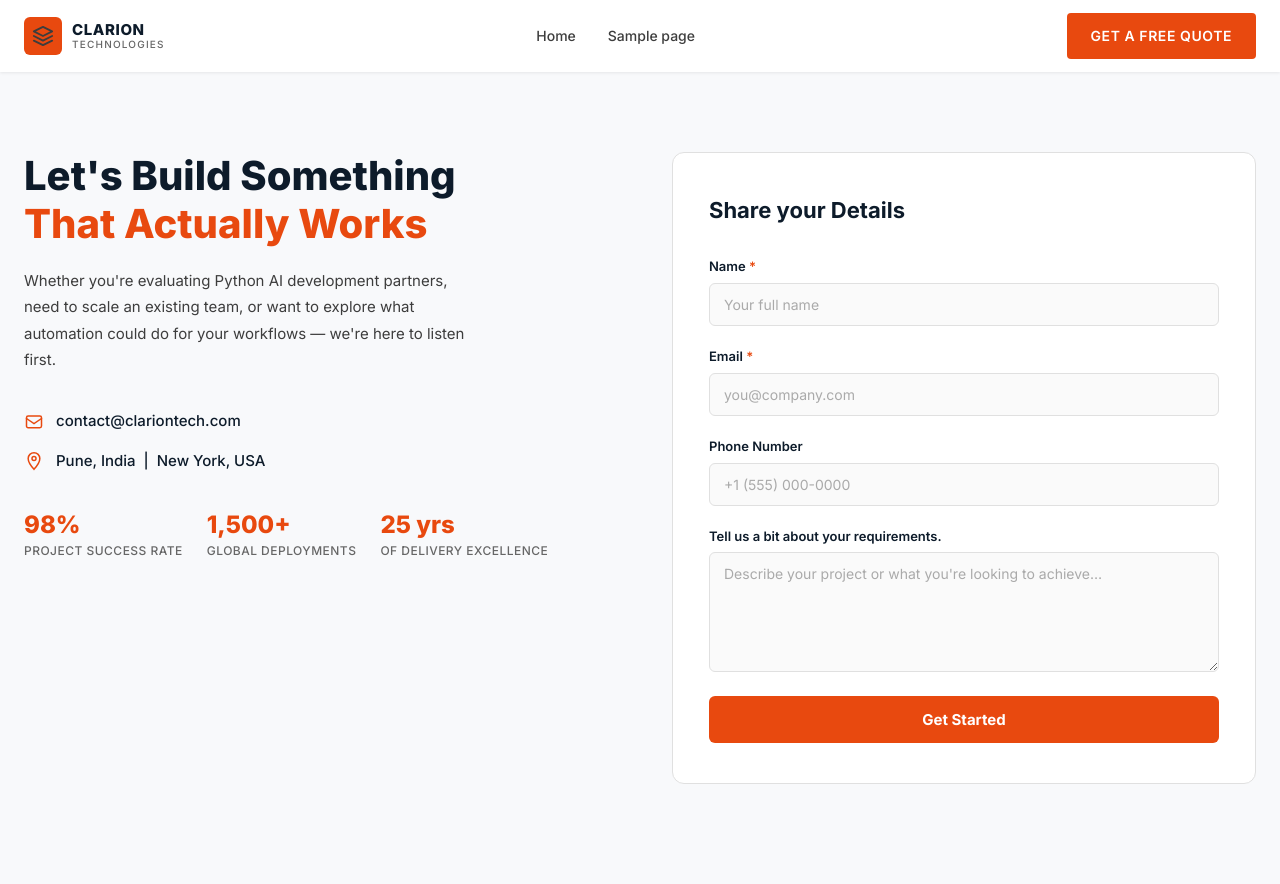
After one commit to Prasad-kulkarni24/ClarionTechWP, a WordPress theme: template wp-content/themes/clariontech/page-contact.php in a window 1280 px wide. The commit adds this page. Run offline with PHP 8.4 and a stand-in for WordPress, Linux system fonts and the light colour scheme; the site name, menu and one post (Sample post) are stand-ins, and other content is empty; some libraries are stand-ins or nearby versions.

Commit message:
Add Contact page template and CSS (11th fold)

```diff
--- /dev/null
+++ b/wp-content/themes/clariontech/page-contact.php
@@ -0,0 +1,137 @@
+<?php
+/**
+ * Template Name: Contact Page
+ */
+get_header();
+?>
+
+<main id="main-content" role="main">
+<section class="contact-page-section">
+    <div class="container">
+        <div class="contact-page-inner">
+
+            <!-- Left: Info -->
+            <div class="contact-info-col">
+                <h1 class="contact-info-heading">Let's Build Something<br><span class="contact-info-highlight">That Actually Works</span></h1>
+                <p class="contact-info-body">Whether you're evaluating Python AI development partners, need to scale an existing team, or want to explore what automation could do for your workflows — we're here to listen first.</p>
+
+                <ul class="contact-detail-list">
+                    <li class="contact-detail-item">
+                        <span class="contact-detail-icon">
+                            <svg width="20" height="20" viewBox="0 0 20 20" fill="none" xmlns="http://www.w3.org/2000/svg">
+                                <path d="M2.5 6.667C2.5 5.747 3.247 5 4.167 5h11.666C16.753 5 17.5 5.747 17.5 6.667v8.333c0 .92-.747 1.667-1.667 1.667H4.167C3.247 16.667 2.5 15.92 2.5 15V6.667z" stroke="#E8490F" stroke-width="1.5"/>
+                                <path d="M2.5 7.5l7.5 5 7.5-5" stroke="#E8490F" stroke-width="1.5" stroke-linecap="round"/>
+                            </svg>
+                        </span>
+                        <span>contact@clariontech.com</span>
+                    </li>
+                    <li class="contact-detail-item">
+                        <span class="contact-detail-icon">
+                            <svg width="20" height="20" viewBox="0 0 20 20" fill="none" xmlns="http://www.w3.org/2000/svg">
+                                <path d="M10 1.667A5.833 5.833 0 0 0 4.167 7.5c0 4.375 5.833 10.833 5.833 10.833S15.833 11.875 15.833 7.5A5.833 5.833 0 0 0 10 1.667z" stroke="#E8490F" stroke-width="1.5"/>
+                                <circle cx="10" cy="7.5" r="2" stroke="#E8490F" stroke-width="1.5"/>
+                            </svg>
+                        </span>
+                        <span>Pune, India &nbsp;|&nbsp; New York, USA</span>
+                    </li>
+                </ul>
+
+                <div class="contact-trust-badges">
+                    <div class="contact-badge">
+                        <span class="contact-badge-number">98%</span>
+                        <span class="contact-badge-label">project success rate</span>
+                    </div>
+                    <div class="contact-badge">
+                        <span class="contact-badge-number">1,500+</span>
+                        <span class="contact-badge-label">global deployments</span>
+                    </div>
+                    <div class="contact-badge">
+                        <span class="contact-badge-number">25 yrs</span>
+                        <span class="contact-badge-label">of delivery excellence</span>
+                    </div>
+                </div>
+            </div>
+
+            <!-- Right: Form -->
+            <div class="contact-form-col">
+                <div class="contact-form-card">
+                    <h2 class="contact-form-title">Share your Details</h2>
+
+                    <div id="contact-form-msg" class="contact-form-feedback" aria-live="polite" hidden></div>
+
+                    <form id="contact-page-form" class="contact-page-form" novalidate>
+                        <?php wp_nonce_field( 'clariontech_nonce', 'nonce' ); ?>
+
+                        <div class="cpf-field">
+                            <label class="cpf-label" for="cpf-name">Name <span aria-hidden="true">*</span></label>
+                            <input class="cpf-input" type="text" id="cpf-name" name="ct_name" placeholder="Your full name" required autocomplete="name">
+                        </div>
+
+                        <div class="cpf-field">
+                            <label class="cpf-label" for="cpf-email">Email <span aria-hidden="true">*</span></label>
+                            <input class="cpf-input" type="email" id="cpf-email" name="ct_email" placeholder="you@company.com" required autocomplete="email">
+                        </div>
+
+                        <div class="cpf-field">
+                            <label class="cpf-label" for="cpf-phone">Phone Number</label>
+                            <input class="cpf-input" type="tel" id="cpf-phone" name="ct_phone" placeholder="+1 (555) 000-0000" autocomplete="tel">
+                        </div>
+
+                        <div class="cpf-field">
+                            <label class="cpf-label" for="cpf-message">Tell us a bit about your requirements.</label>
+                            <textarea class="cpf-input cpf-textarea" id="cpf-message" name="ct_message" rows="5" placeholder="Describe your project or what you're looking to achieve…"></textarea>
+                        </div>
+
+                        <button type="submit" class="cpf-submit">Get Started</button>
+                    </form>
+                </div>
+            </div>
+
+        </div>
+    </div>
+</section>
+</main>
+
+<script>
+(function () {
+    var form = document.getElementById('contact-page-form');
+    var msg  = document.getElementById('contact-form-msg');
+    if (!form) return;
+
+    form.addEventListener('submit', function (e) {
+        e.preventDefault();
+        var btn = form.querySelector('.cpf-submit');
+        btn.disabled = true;
+        btn.textContent = 'Sending…';
+
+        var data = new FormData(form);
+        data.append('action', 'clariontech_contact');
+
+        fetch(ClarionTech.ajaxUrl, { method: 'POST', body: data })
+            .then(function (r) { return r.json(); })
+            .then(function (res) {
+                msg.hidden = false;
+                if (res.success) {
+                    msg.className = 'contact-form-feedback contact-form-feedback--success';
+                    msg.textContent = res.data.message;
+                    form.reset();
+                    btn.textContent = 'Sent!';
+                } else {
+                    msg.className = 'contact-form-feedback contact-form-feedback--error';
+                    msg.textContent = res.data.message;
+                    btn.disabled = false;
+                    btn.textContent = 'Get Started';
+                }
+            })
+            .catch(function () {
+                msg.hidden = false;
+                msg.className = 'contact-form-feedback contact-form-feedback--error';
+                msg.textContent = 'Something went wrong. Please try again.';
+                btn.disabled = false;
+                btn.textContent = 'Get Started';
+            });
+    });
+}());
+</script>
+
+<?php get_footer(); ?>
--- a/wp-content/themes/clariontech/style.css
+++ b/wp-content/themes/clariontech/style.css
@@ -2263,3 +2263,232 @@ input, textarea, select, button {
         padding: 12px 16px 20px;
     }
 }
+
+/* ============================================================
+   Contact Page
+   ============================================================ */
+
+.contact-page-section {
+    padding: 80px 0 100px;
+    background: #F8F9FB;
+}
+
+.contact-page-inner {
+    display: grid;
+    grid-template-columns: 1fr 1fr;
+    gap: 64px;
+    align-items: start;
+}
+
+/* ── Left col ── */
+.contact-info-heading {
+    font-size: clamp(28px, 3.5vw, 40px);
+    font-weight: 800;
+    color: var(--color-dark-navy);
+    line-height: 1.2;
+    margin: 0 0 20px;
+}
+
+.contact-info-highlight {
+    color: var(--color-orange);
+}
+
+.contact-info-body {
+    font-size: 15px;
+    line-height: 1.75;
+    color: var(--color-text-body);
+    margin: 0 0 36px;
+    max-width: 460px;
+}
+
+.contact-detail-list {
+    list-style: none;
+    padding: 0;
+    margin: 0 0 40px;
+    display: flex;
+    flex-direction: column;
+    gap: 16px;
+}
+
+.contact-detail-item {
+    display: flex;
+    align-items: center;
+    gap: 12px;
+    font-size: 15px;
+    color: var(--color-dark-navy);
+    font-weight: 500;
+}
+
+.contact-detail-icon {
+    display: flex;
+    align-items: center;
+    justify-content: center;
+    flex-shrink: 0;
+}
+
+.contact-trust-badges {
+    display: flex;
+    gap: 24px;
+    flex-wrap: wrap;
+}
+
+.contact-badge {
+    display: flex;
+    flex-direction: column;
+    gap: 4px;
+}
+
+.contact-badge-number {
+    font-size: 24px;
+    font-weight: 800;
+    color: var(--color-orange);
+    line-height: 1;
+}
+
+.contact-badge-label {
+    font-size: 12px;
+    color: var(--color-text-light);
+    text-transform: uppercase;
+    letter-spacing: 0.04em;
+    font-weight: 500;
+}
+
+/* ── Right col (form card) ── */
+.contact-form-card {
+    background: var(--color-white);
+    border: 1px solid var(--color-border);
+    border-radius: 12px;
+    padding: 40px 36px;
+}
+
+.contact-form-title {
+    font-size: 22px;
+    font-weight: 700;
+    color: var(--color-dark-navy);
+    margin: 0 0 28px;
+}
+
+.contact-page-form {
+    display: flex;
+    flex-direction: column;
+    gap: 20px;
+}
+
+.cpf-field {
+    display: flex;
+    flex-direction: column;
+    gap: 6px;
+}
+
+.cpf-label {
+    font-size: 13px;
+    font-weight: 600;
+    color: var(--color-dark-navy);
+}
+
+.cpf-label span {
+    color: var(--color-orange);
+}
+
+.cpf-input {
+    width: 100%;
+    padding: 12px 14px;
+    border: 1px solid var(--color-border);
+    border-radius: 6px;
+    font-size: 14px;
+    color: var(--color-dark-navy);
+    background: #FAFAFA;
+    transition: border-color 0.2s ease, box-shadow 0.2s ease;
+    outline: none;
+    font-family: inherit;
+    box-sizing: border-box;
+}
+
+.cpf-input::placeholder {
+    color: #AAAAAA;
+}
+
+.cpf-input:focus {
+    border-color: var(--color-orange);
+    background: var(--color-white);
+    box-shadow: 0 0 0 3px rgba(232, 73, 15, 0.08);
+}
+
+.cpf-textarea {
+    resize: vertical;
+    min-height: 120px;
+}
+
+.cpf-submit {
+    width: 100%;
+    padding: 14px 24px;
+    background: var(--color-orange);
+    color: var(--color-white);
+    border: none;
+    border-radius: 6px;
+    font-size: 15px;
+    font-weight: 700;
+    cursor: pointer;
+    transition: background 0.2s ease, transform 0.15s ease;
+    font-family: inherit;
+    margin-top: 4px;
+}
+
+.cpf-submit:hover {
+    background: #CC3D09;
+}
+
+.cpf-submit:active {
+    transform: scale(0.98);
+}
+
+.cpf-submit:disabled {
+    opacity: 0.65;
+    cursor: not-allowed;
+}
+
+.contact-form-feedback {
+    padding: 12px 16px;
+    border-radius: 6px;
+    font-size: 14px;
+    font-weight: 500;
+    margin-bottom: 8px;
+}
+
+.contact-form-feedback--success {
+    background: #ECFDF5;
+    color: #065F46;
+    border: 1px solid #A7F3D0;
+}
+
+.contact-form-feedback--error {
+    background: #FEF2F2;
+    color: #991B1B;
+    border: 1px solid #FECACA;
+}
+
+/* ── Responsive ── */
+@media (max-width: 900px) {
+    .contact-page-inner {
+        grid-template-columns: 1fr;
+        gap: 48px;
+    }
+
+    .contact-info-body {
+        max-width: 100%;
+    }
+}
+
+@media (max-width: 640px) {
+    .contact-page-section {
+        padding: 56px 0 72px;
+    }
+
+    .contact-form-card {
+        padding: 28px 20px;
+    }
+
+    .contact-trust-badges {
+        gap: 16px;
+    }
+}
```
